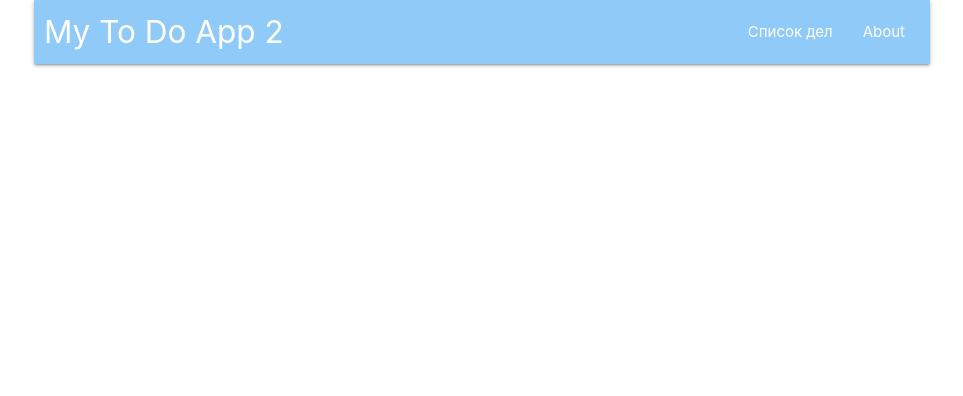
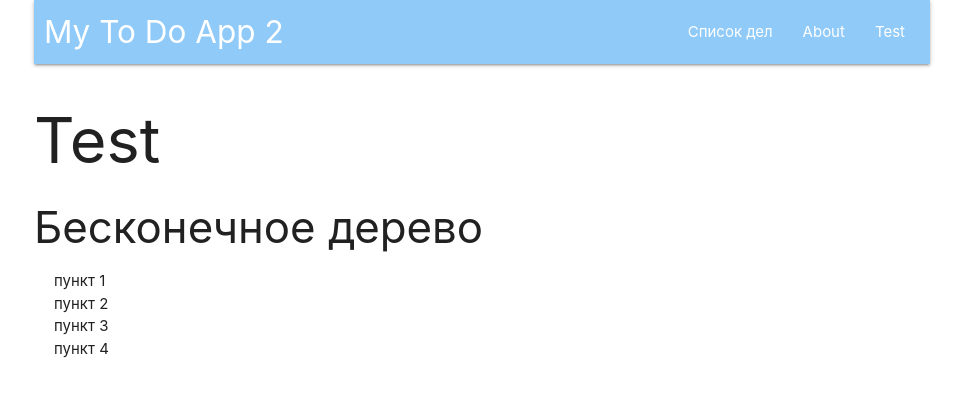
Before and after one commit to abr-ya/react-todo2, a React (Create React App) app: page /test in a window 1280 px wide. Shown: the top 396 px of the page, without its empty margins (158-1121 px from the left). Built offline with nearby package versions, Linux system fonts and the light colour scheme.

Commit message:
Старт тестовой ветки, страница, Tree.

```diff
--- a/src/App.tsx
+++ b/src/App.tsx
@@ -3,6 +3,7 @@ import {BrowserRouter, Switch, Route} from 'react-router-dom';
 import Navbar from './components/Navbar/Navbar';
 import TodosPage from './pages/TodosPage';
 import AboutPage from './pages/AboutPage';
+import TestPage from './pages/TestPage';
 
 const App: React.FC = () => {
 	return (
@@ -12,6 +13,7 @@ const App: React.FC = () => {
 				<Switch>
 					<Route component={TodosPage} path="/" exact />
 					<Route component={AboutPage} path="/about" exact />
+					<Route component={TestPage} path="/test" exact />
 				</Switch>
 			</div>
 		</BrowserRouter>
--- a/src/components/Navbar/Navbar.tsx
+++ b/src/components/Navbar/Navbar.tsx
@@ -8,6 +8,7 @@ const Navbar: React.FC = (props) => (
             <ul className="right hide-on-med-and-down">
                 <li><NavLink to="/">Список дел</NavLink></li>
                 <li><NavLink to="/about">About</NavLink></li>
+                <li><NavLink to="/test">Test</NavLink></li>
             </ul>
         </div>
     </nav>
--- /dev/null
+++ b/src/components/Tree/Folder.tsx
@@ -0,0 +1,23 @@
+import React, {useState} from 'react';
+import Tree from './Tree';
+
+interface IFolderProps {
+	data: string[],
+	title: string,
+    //onToggleDone(id: number): void,
+    //onRemove(e: React.MouseEvent, id: number): void,
+}
+
+const Folder: React.FC<IFolderProps> = ({data, title}) => {
+	console.log(data);
+	const [isOpen, setIsOpen] = useState(false);
+
+	return (<>
+		<span onClick={() => setIsOpen(!isOpen)}>{title}</span>
+		{
+			isOpen ? <Tree data={data} /> : null
+		}
+	</>)
+}
+
+export default Folder;
--- /dev/null
+++ b/src/components/Tree/Tree.tsx
@@ -0,0 +1,30 @@
+import React from 'react';
+import Folder from './Folder';
+
+
+interface ITreeProps {
+	data: string[],
+    //onToggleDone(id: number): void,
+    //onRemove(e: React.MouseEvent, id: number): void,
+}
+
+const Tree: React.FC<ITreeProps> = ({data}) => {
+	console.log(data);
+
+	const items = data.map((item, index) => {
+		//console.log(index);
+		return (
+			<li key={index}>
+				<Folder data={data} title={item} />
+			</li>
+		);
+	})
+
+	return (
+		<ul style={{marginLeft: '20px',}}>
+			{items}
+		</ul>
+	)
+}
+
+export default Tree;
--- /dev/null
+++ b/src/pages/TestPage.tsx
@@ -0,0 +1,16 @@
+import React from 'react';
+import Tree from '../components/Tree/Tree';
+
+const TestPage: React.FC = () => {
+	const data=['пункт 1', 'пункт 2', 'пункт 3', 'пункт 4'];
+
+	return (
+		<>
+			<h1>Test</h1>
+			<h3>Бесконечное дерево</h3>
+			<Tree data={data} />
+		</>
+	)
+}
+
+export default TestPage;
```
